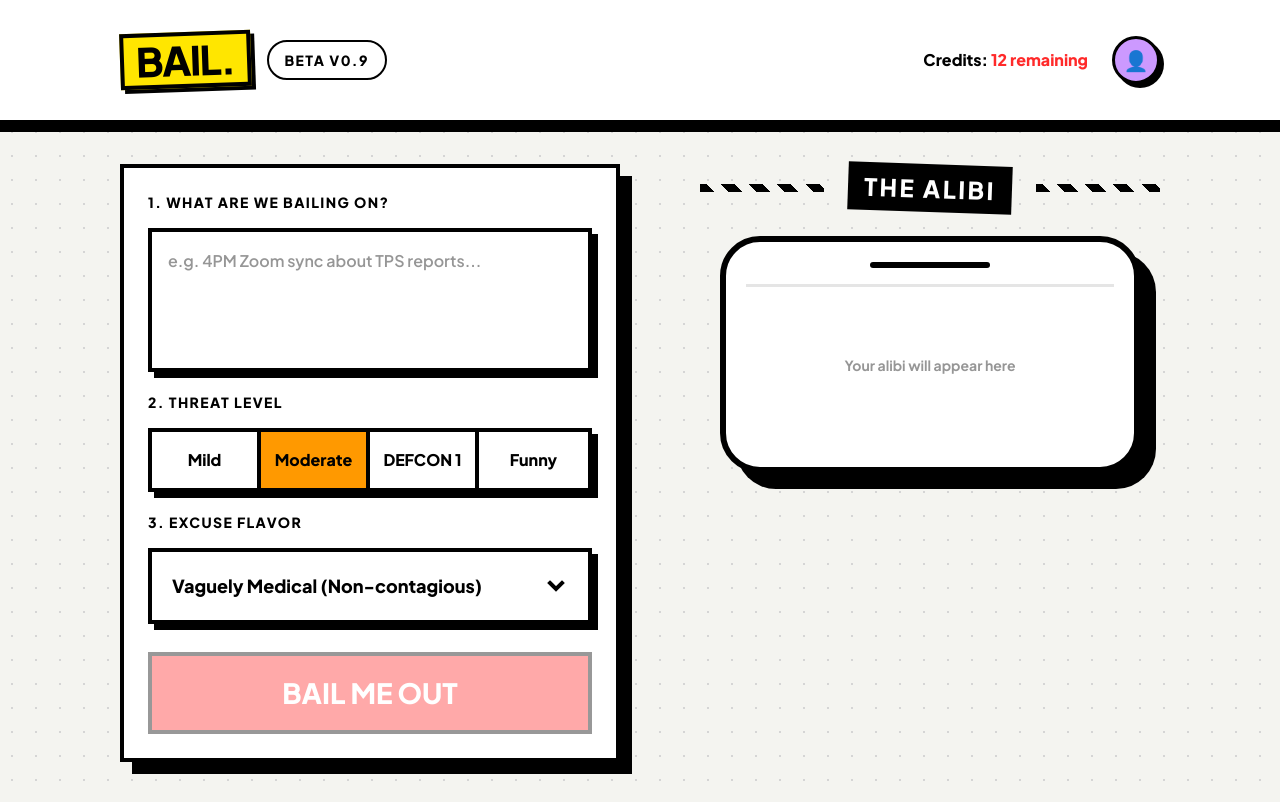
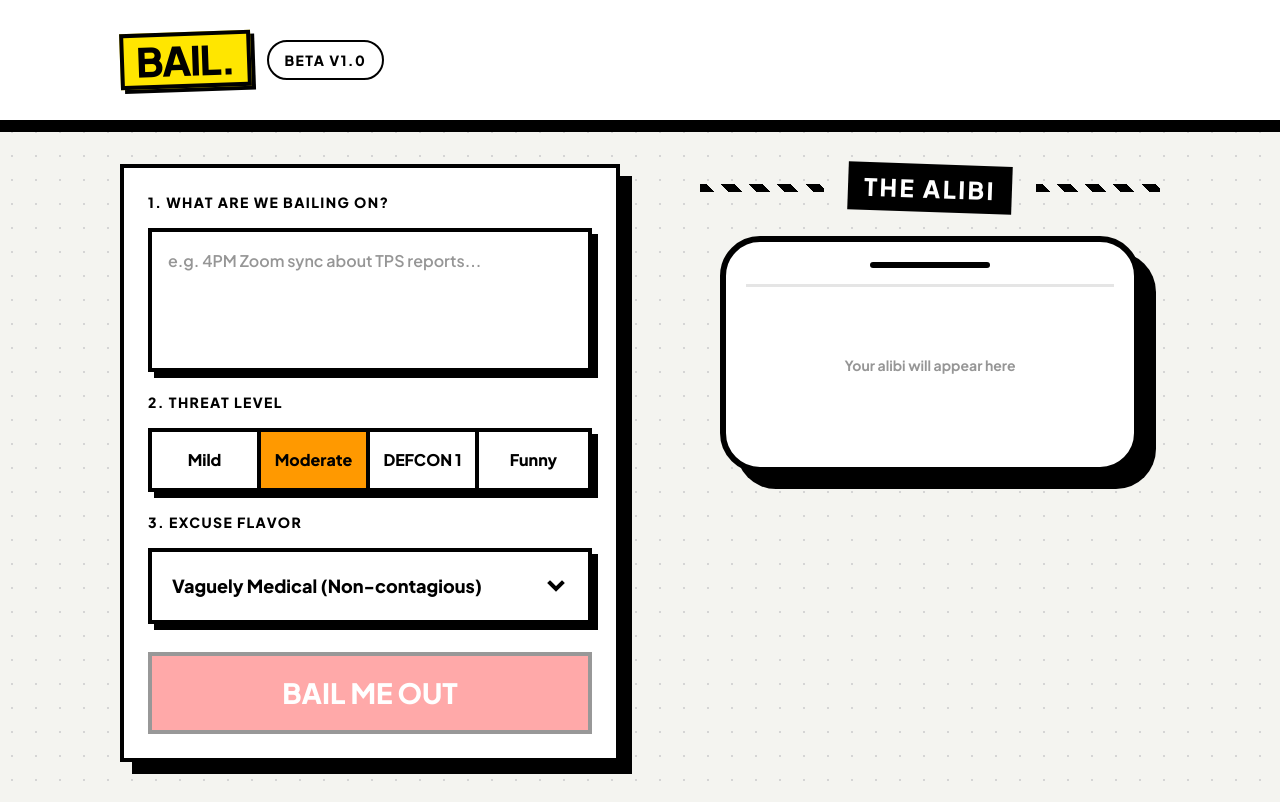
Before and after one commit to NotAnAiYet/VCF2026-Project, a Next.js app in the folder excuse-generator/: page / in a window 1280 px wide. Built offline with nearby package versions, Linux system fonts and the light colour scheme.

Commit message:
removed profile and credits

```diff
--- a/excuse-generator/app/page.tsx
+++ b/excuse-generator/app/page.tsx
@@ -13,18 +13,7 @@ export default function Home() {
             BAIL.
           </div>
           <div className="text-sm font-extrabold uppercase tracking-widest border-2 border-black rounded-full px-4 py-2 bg-white">
-            Beta v0.9
-          </div>
-        </div>
-        <div className="flex items-center gap-6">
-          <div className="hidden sm:block text-base font-extrabold">
-            Credits: <span style={{ color: "#FF2A2A" }}>12 remaining</span>
-          </div>
-          <div
-            className="w-12 h-12 rounded-full border-[3px] border-black flex items-center justify-center font-extrabold text-xl"
-            style={{ backgroundColor: "#CC99FF", boxShadow: "4px 4px 0 #000" }}
-          >
-            👤
+            Beta v1.0
           </div>
         </div>
       </header>
```
